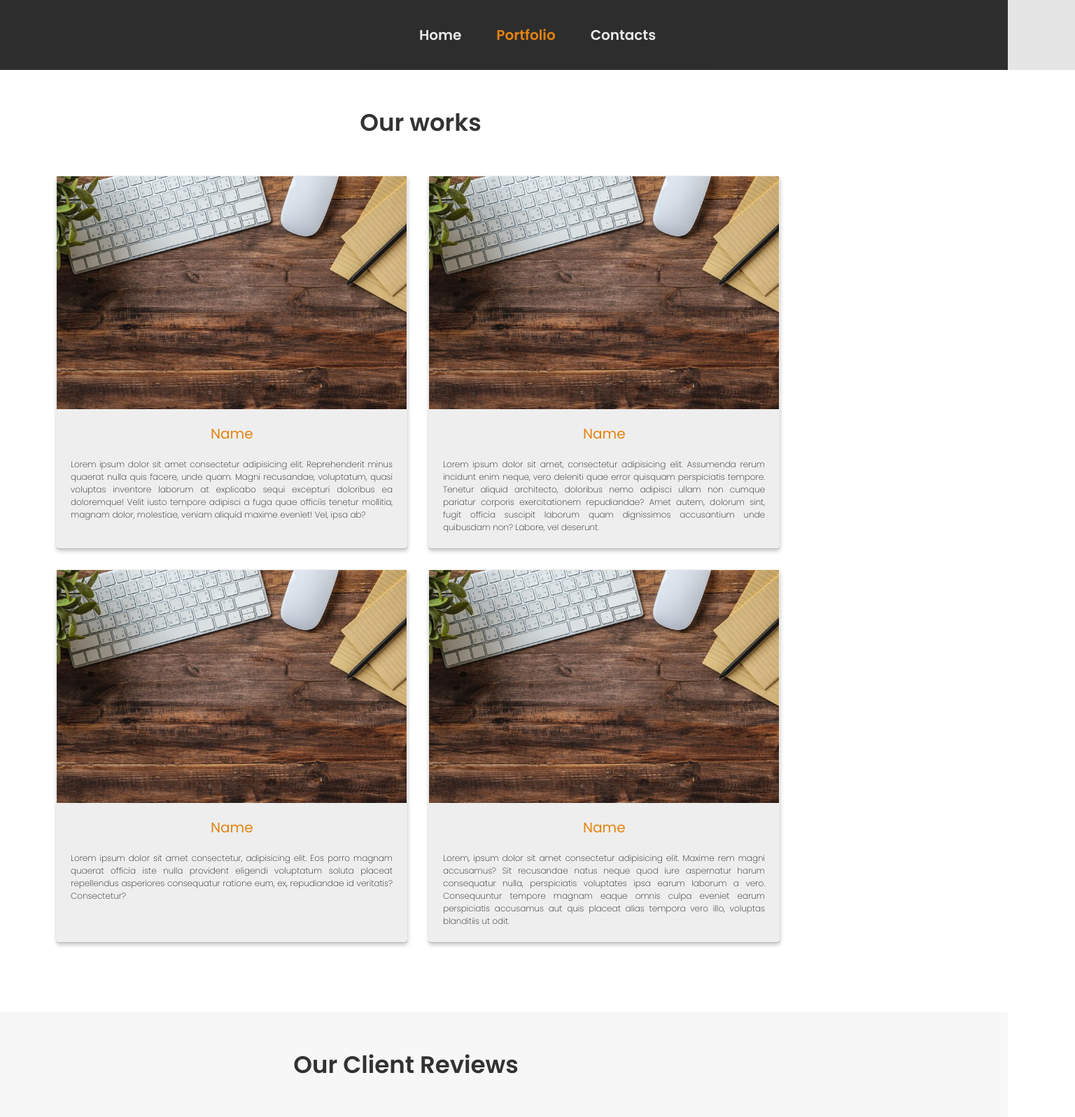
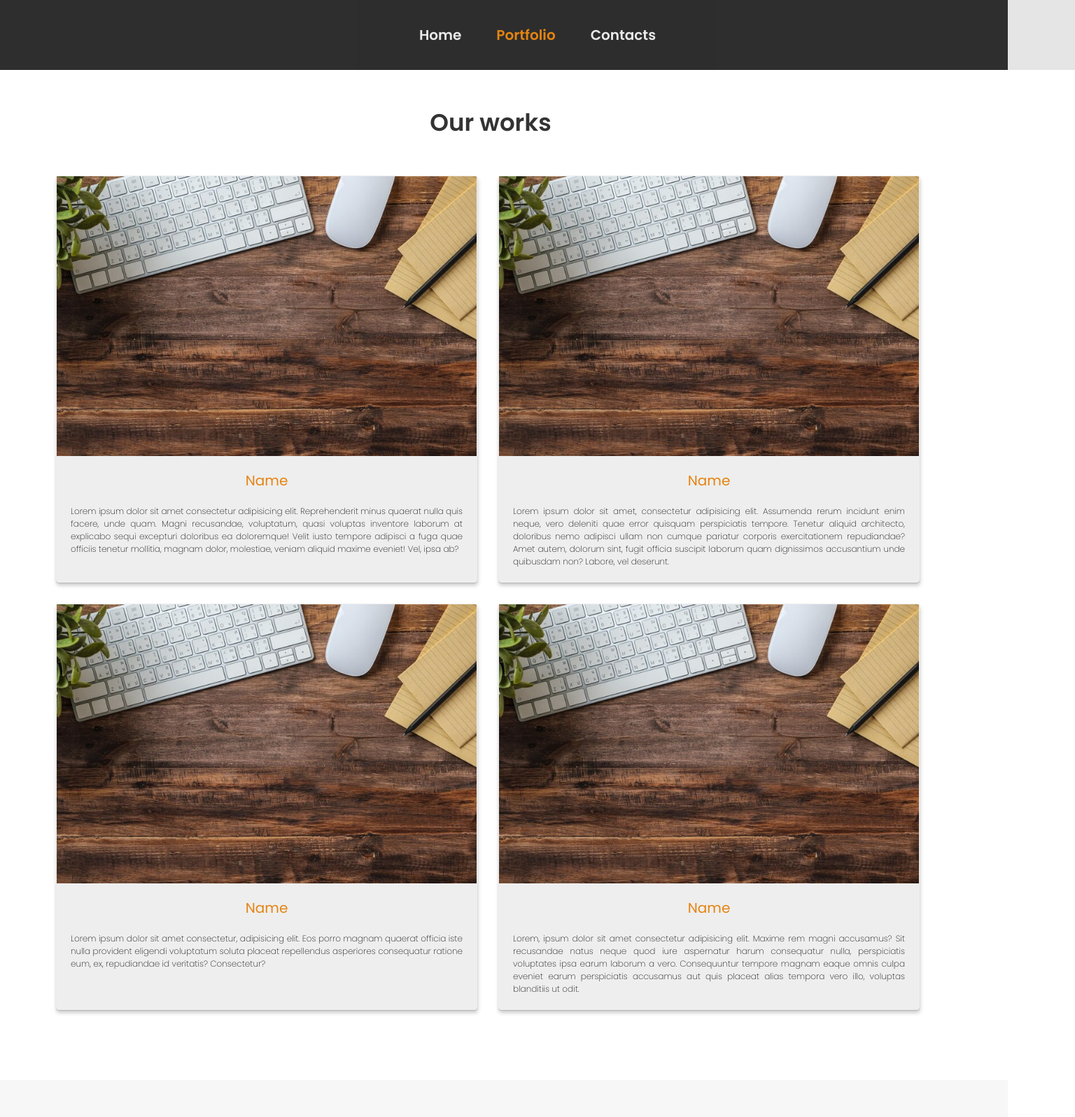
Before and after one commit to IraAkulova/Furniture-for-you, a React (Create React App) app: page /portfolio in a window 1536 px wide. Shown: the top 1597 px of the page at 70% size. Built offline with nearby package versions, Linux system fonts and the light colour scheme; grey boxes are pictures that could not be loaded.

Commit message:
added responsive styles to our works

```diff
--- a/src/components/ourWorks/OurWorks.jsx
+++ b/src/components/ourWorks/OurWorks.jsx
@@ -6,7 +6,12 @@ const OurWorks = () => {
       <h2 className={css.worksHeader}>Our works</h2>
       <ul className={css.works}>
         <li className={css.work}>
-          <img src="./1.jpg" alt="Kitchen" width="500" />
+          <img
+            src="./1.jpg"
+            alt="Kitchen"
+            width="500"
+            className={css.workImg}
+          />
           <h5 className={css.workTitle}>Name</h5>
           <p className={css.workDescr}>
             Lorem ipsum dolor sit amet consectetur adipisicing elit.
@@ -18,7 +23,12 @@ const OurWorks = () => {
           </p>
         </li>
         <li className={css.work}>
-          <img src="./1.jpg" alt="Kitchen" width="500" />
+          <img
+            src="./1.jpg"
+            alt="Kitchen"
+            width="500"
+            className={css.workImg}
+          />
           <h5 className={css.workTitle}>Name</h5>
           <p className={css.workDescr}>
             Lorem ipsum dolor sit amet, consectetur adipisicing elit. Assumenda
@@ -31,7 +41,12 @@ const OurWorks = () => {
           </p>
         </li>
         <li className={css.work}>
-          <img src="./1.jpg" alt="Kitchen" width="500" />
+          <img
+            src="./1.jpg"
+            alt="Kitchen"
+            width="500"
+            className={css.workImg}
+          />
           <h5 className={css.workTitle}>Name</h5>
           <p className={css.workDescr}>
             Lorem ipsum dolor sit amet consectetur, adipisicing elit. Eos porro
@@ -41,7 +56,12 @@ const OurWorks = () => {
           </p>
         </li>
         <li className={css.work}>
-          <img src="./1.jpg" alt="Kitchen" width="500" />
+          <img
+            src="./1.jpg"
+            alt="Kitchen"
+            width="500"
+            className={css.workImg}
+          />
           <h5 className={css.workTitle}>Name</h5>
           <p className={css.workDescr}>
             Lorem, ipsum dolor sit amet consectetur adipisicing elit. Maxime rem
--- a/src/components/ourWorks/OurWorks.module.css
+++ b/src/components/ourWorks/OurWorks.module.css
@@ -1,12 +1,12 @@
 .worksContainer{
     border-top: 100px solid rgba(0, 0, 0, 0.8);
-    padding: 50px 80px 0px 80px;
+    padding: 20px 20px 0px 20px;
 }
 .worksHeader{
     width: 242px;
-    margin-bottom: 50px;
-    margin-left: 400px;
-    font-size: 34px;
+    margin-bottom: 10px;
+    margin-left: 20px;
+    font-size: 24px;
     text-align: center;
     color: rgba(0, 0, 0, 0.8);
 }
@@ -22,8 +22,12 @@
     border-radius: 4px;
     background-color: #eeeeee;
 }
+.workImg{
+    width: 500px;
+}
 .workTitle{
-    padding: 20px 0px 0px 220px;
+    text-align: center;
+    padding-top: 20px;
     color: #E58411;
     font-size: 20px;
     font-weight: 400;
@@ -34,3 +38,28 @@
     font-weight: 300;
     text-align: justify;
 }
+@media screen and (min-width: 768px) {
+    .worksContainer{
+    padding: 30px 80px 0px 80px;
+}
+.worksHeader{
+    width: 242px;
+    margin-bottom: 20px;
+    margin-left: 180px;
+    font-size: 28px;
+}
+.work, .workImg{
+    width: 600px;
+}
+}
+@media screen and (min-width: 1440px) {
+    .worksContainer{
+    padding: 50px 80px 0px 80px;
+}
+.worksHeader{
+    width: 242px;
+    margin-bottom: 50px;
+    margin-left: 500px;
+    font-size: 34px;
+}
+}
--- a/src/components/reviewes/Reviewes.module.css
+++ b/src/components/reviewes/Reviewes.module.css
@@ -43,3 +43,21 @@
     background-color: yellow;
     text-align: center;
 }
+@media screen and (min-width: 768px) {
+    .reviwesContainer{
+    margin-top: 100px;
+    padding: 50px 80px 50px 80px;
+}
+}
+@media screen and (min-width: 1440px) {
+    .reviwesContainer{
+    margin-top: 100px;
+    padding: 50px 80px 50px 80px;
+}
+.reviwesHeader{
+    width: 400px;
+    margin-bottom: 10px;
+    margin-left: 40px;
+    font-size: 34px;
+}
+}
```
